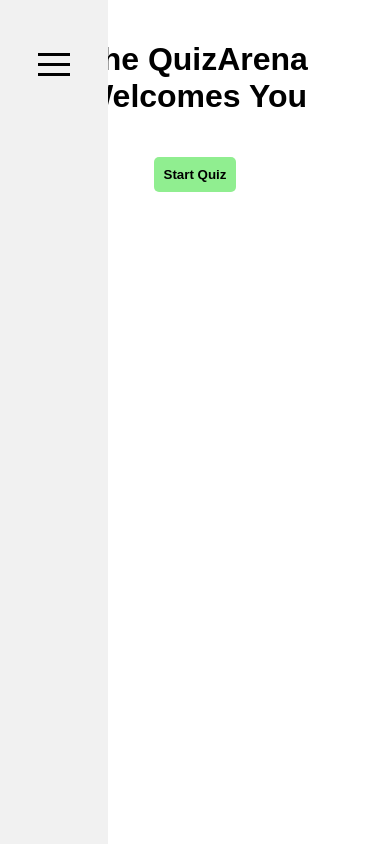
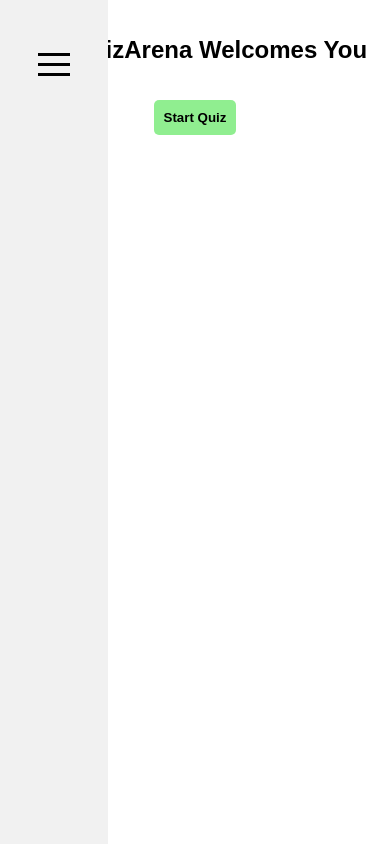
Before and after one commit to kowshikaravind/Quiz-App, a React (Vite) app: page /Home in a window 390 px wide. Built offline with nearby package versions, Linux system fonts and the light colour scheme; no server answers.

Commit message:
Hamberger menu

```diff
--- a/src/index.css
+++ b/src/index.css
@@ -337,6 +337,16 @@
 }
 
 @media (max-width: 768px) {
+  .main-content{
+    margin-left: 0;
+    padding: 20px;
+    font-size: 12px;
+    margin-left: 200px;
+  }
+  .setting-container{
+    width:300px;
+    height:20px;
+  }
   .hamberger-menu-content {
     width: 100%;
     padding: 30px;
@@ -352,4 +362,8 @@
     font-size: 1.2rem;
     margin-bottom: 15px;
   }
+  .main-content, .quiz-container, .setting-container, .outer-box-app {
+    margin-left: 0;
+    padding: 20px;
+  }
 }
```
